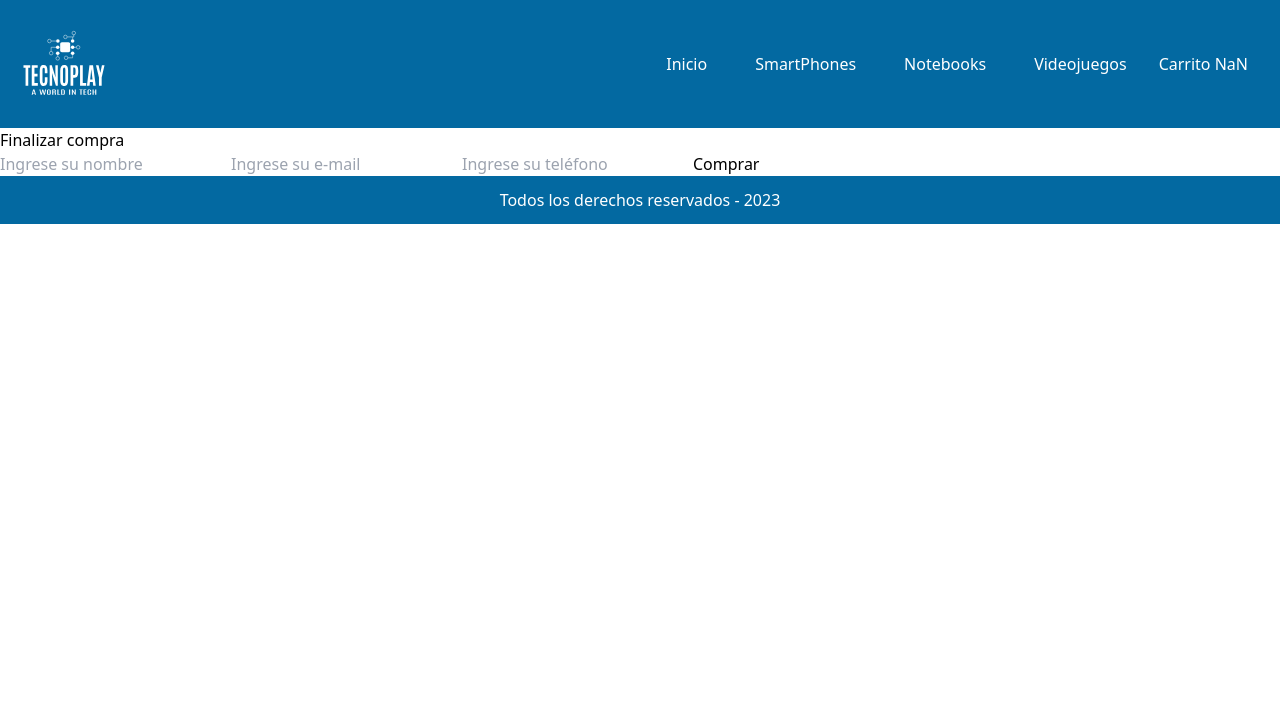
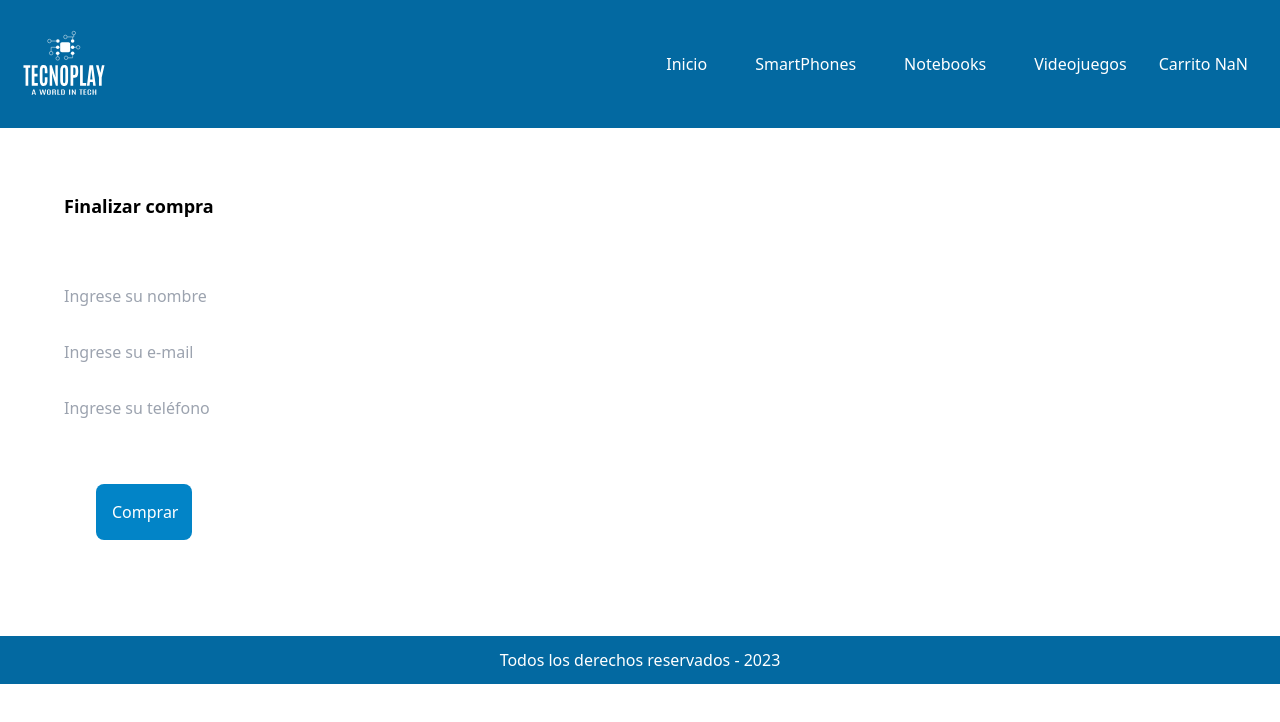
Before and after one commit to JoseLuisSep85/mi_e-commerce, a React (Create React App) app: page /checkout in a window 1280 px wide. Shown: the top 722 px of the page. Built offline with nearby package versions, Linux system fonts and the light colour scheme.

Commit message:
corrigiendo formulario

```diff
--- a/src/components/Cart/Cart.js
+++ b/src/components/Cart/Cart.js
@@ -28,7 +28,7 @@ const Cart = () => {
                 <div>
                     <h2 className='m-8 font-bold'>Total Compra: {precioTotal()}</h2>
                     <button className=' bg-sky-600 hover:bg-sky-500 p-4 rounded-lg m-8 text-white justify-center' onClick={handleVaciar}>Vaciar Carrito</button>
-                    <Link to="/Checkout" >Finalizar Compra</Link>
+                    <Link to="/Checkout"  className=' bg-sky-800 hover:bg-sky-500 p-4 rounded-lg m-8 text-white justify-center'>Finalizar Compra</Link>
                 </div>
                     :
                 <h2 className=' text-center font-medium text-lg'>El carrito esta vacio</h2>
--- a/src/components/CheckOut/CheckOut.js
+++ b/src/components/CheckOut/CheckOut.js
@@ -39,15 +39,15 @@ const CheckOut = () => {
 
 
     return (
-        <div className=' container'>
-            <h1>Finalizar compra</h1>
-            <form onSubmit={handleSubmit(comprar)}>
+        <div className='flex flex-col m-8'>
+            <h1 className=' font-semibold text-lg p-8'>Finalizar compra</h1>
+            <form className='flex flex-col container p-8 gap-8' onSubmit={handleSubmit(comprar)}>
 
-                <input type="text" placeholder='Ingrese su nombre'{...register("nombre")} />
-                <input type="email" placeholder='Ingrese su e-mail' {...register("email")} />
-                <input type="phone" placeholder='Ingrese su teléfono'{...register("telefono")} />
+                <input className=' border-solid border-inherit' type="text" placeholder='Ingrese su nombre'{...register("nombre")} required/>
+                <input type="email" placeholder='Ingrese su e-mail' {...register("email")} required/>
+                <input type="phone" placeholder='Ingrese su teléfono'{...register("telefono")} required/>
 
-                <button type='submit'>Comprar</button>
+                <button type='submit' className='text  bg-sky-600 hover:bg-sky-500 p-4 rounded-lg m-8 text-white justify-center w-24'>Comprar</button>
 
             </form>
 
```
